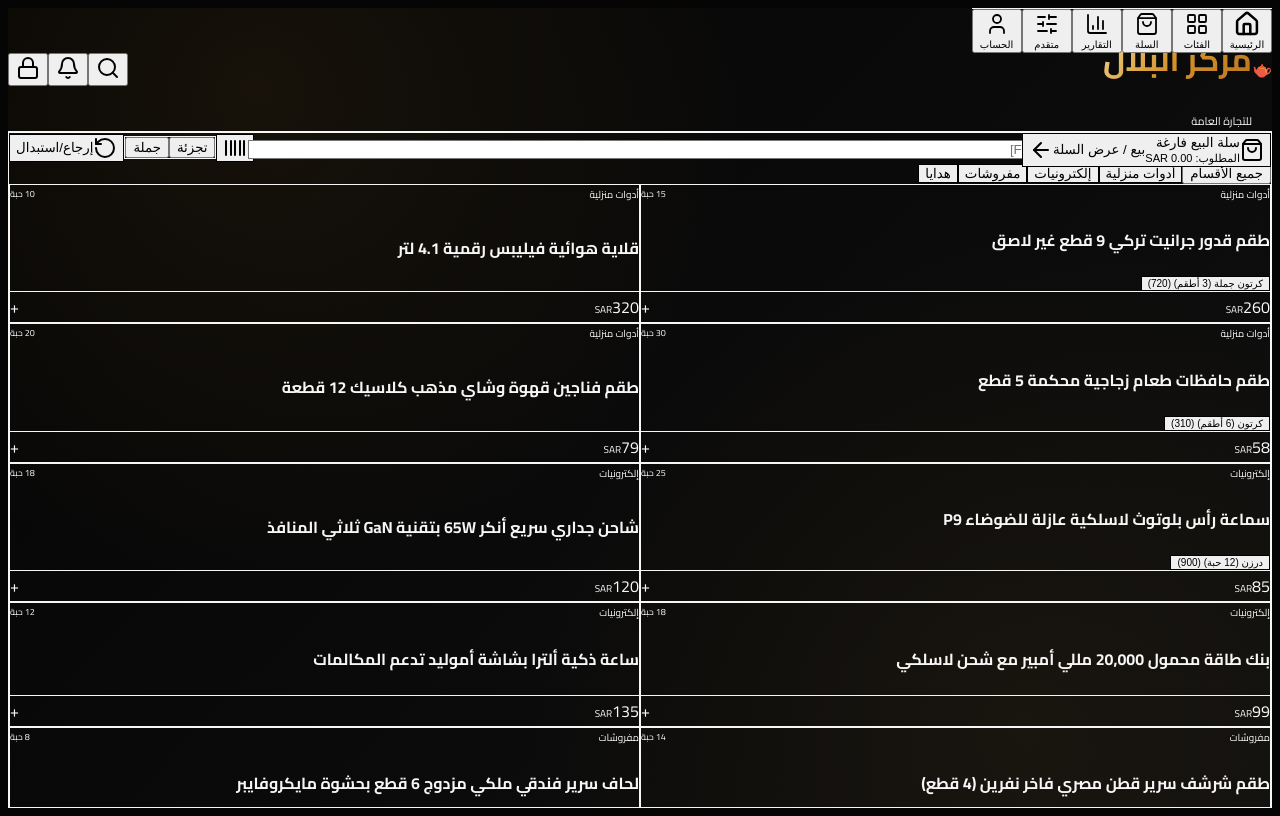
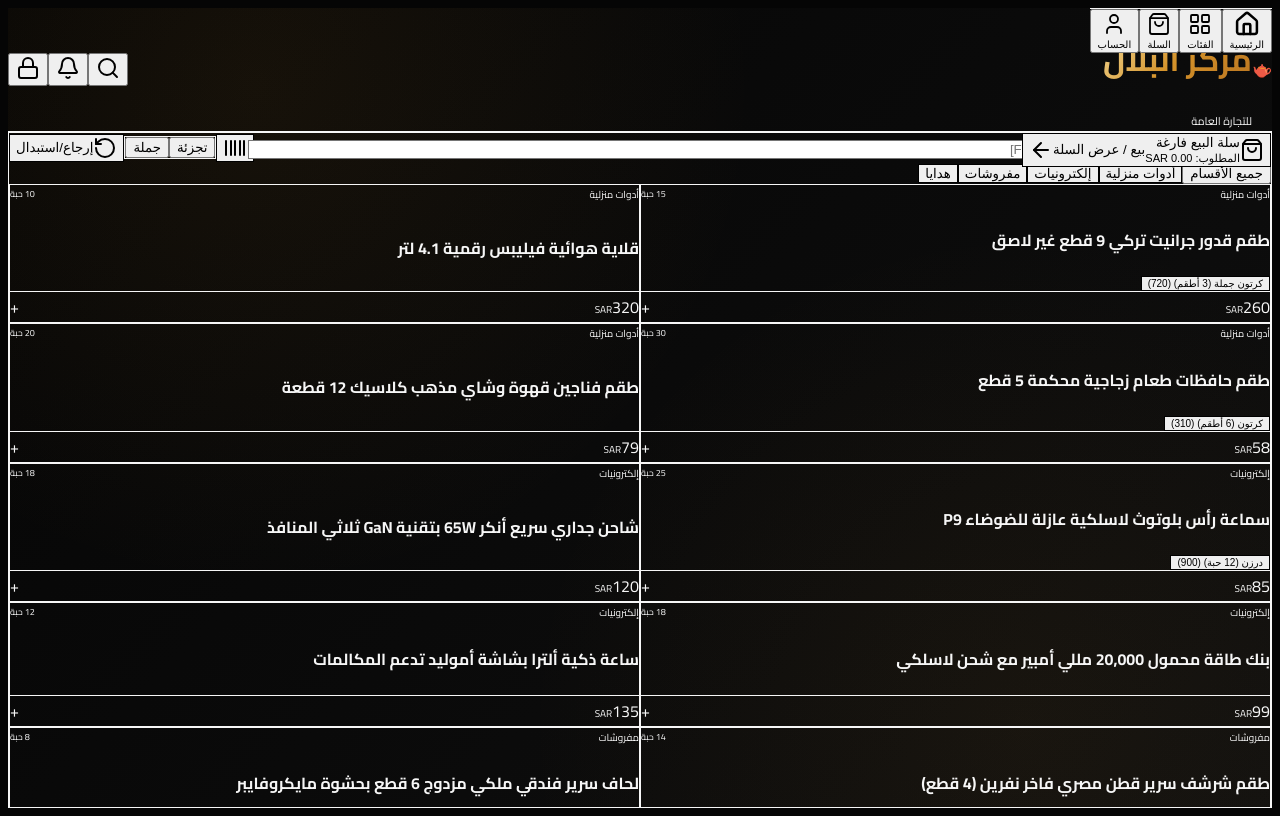
Before and after one commit to albelalbus75-ship-it/albelalstore, a React (Vite) app: page / in a window 1280 px wide. Built offline with nearby package versions, Linux system fonts and the light colour scheme.

Commit message:
Update BottomNav.tsx

```diff
--- a/src/components/BottomNav.tsx
+++ b/src/components/BottomNav.tsx
@@ -1,17 +1,12 @@
 import React from 'react';
-import {
-  Home,
-  LayoutGrid,
-  ShoppingBag,
-  User,
-  BarChart3,
-  SlidersHorizontal,
-} from 'lucide-react';
+import { Home, LayoutGrid, ShoppingBag, User } from 'lucide-react';
 
 export type NavTab =
   | 'pos'
   | 'inventory'
-  | 'customers'
+  | 'cart'
+  | 'account'          // ← جديد: صفحة الحساب
+  | 'customers'        // (للتوافق مع الكود القديم)
   | 'suppliers'
   | 'treasury_reports'
   | 'settings'
@@ -25,17 +20,15 @@
 
 export const BottomNav: React.FC<BottomNavProps> = ({ currentTab, onSelectTab, cartCount }) => {
   const tabs = [
-    { id: 'pos' as NavTab, label: 'الرئيسية', icon: Home, badge: cartCount > 0 ? cartCount : null },
+    { id: 'pos' as NavTab, label: 'الرئيسية', icon: Home },
     { id: 'inventory' as NavTab, label: 'الفئات', icon: LayoutGrid },
-    { id: 'customers' as NavTab, label: 'السلة', icon: ShoppingBag },
-    { id: 'treasury_reports' as NavTab, label: 'التقارير', icon: BarChart3 },
-    { id: 'advanced_settings' as NavTab, label: 'متقدم', icon: SlidersHorizontal },
-    { id: 'settings' as NavTab, label: 'الحساب', icon: User },
+    { id: 'cart' as NavTab, label: 'السلة', icon: ShoppingBag, badge: cartCount > 0 ? cartCount : null },
+    { id: 'account' as NavTab, label: 'الحساب', icon: User },
   ];
 
   return (
     <nav className="fixed bottom-0 left-0 right-0 z-40 bg-obsidian-950/95 backdrop-blur-lg border-t border-gold-700/30 pb-safe">
-      <div className="max-w-7xl mx-auto flex items-center justify-around h-16 px-1">
+      <div className="max-w-7xl mx-auto flex items-center justify-around h-16 px-2">
         {tabs.map((tab) => {
           const Icon = tab.icon;
           const isActive = currentTab === tab.id;
@@ -43,7 +36,7 @@
             <button
               key={tab.id}
               onClick={() => onSelectTab(tab.id)}
-              className={`relative flex flex-col items-center justify-center flex-1 h-full py-1 transition-all min-w-[50px] ${
+              className={`relative flex flex-col items-center justify-center flex-1 h-full transition-all ${
                 isActive ? 'text-gold-400' : 'text-slate-500 hover:text-gold-300'
               }`}
             >
@@ -54,18 +47,16 @@
                   }`}
                 />
                 {tab.badge && (
-                  <span className="absolute -top-1.5 -right-2.5 bg-gold-500 text-obsidian-950 text-[10px] font-black px-1.5 py-0.5 rounded-full min-w-[16px] text-center leading-tight">
+                  <span className="absolute -top-1.5 -right-2.5 bg-gold-500 text-obsidian-950 text-[10px] font-black px-1.5 py-0.5 rounded-full min-w-[16px] text-center">
                     {tab.badge}
                   </span>
                 )}
               </div>
-              <span className={`text-[10px] tracking-tight mt-1 whitespace-nowrap ${
-                isActive ? 'font-bold' : 'font-medium'
-              }`}>
+              <span className={`text-[10px] mt-1 ${isActive ? 'font-bold' : 'font-medium'}`}>
                 {tab.label}
               </span>
               {isActive && (
-                <span className="absolute bottom-0 w-8 h-0.5 bg-gradient-to-r from-transparent via-gold-400 to-transparent rounded-full" />
+                <span className="absolute bottom-0 w-10 h-0.5 bg-gradient-to-r from-transparent via-gold-400 to-transparent rounded-full" />
               )}
             </button>
           );
```
